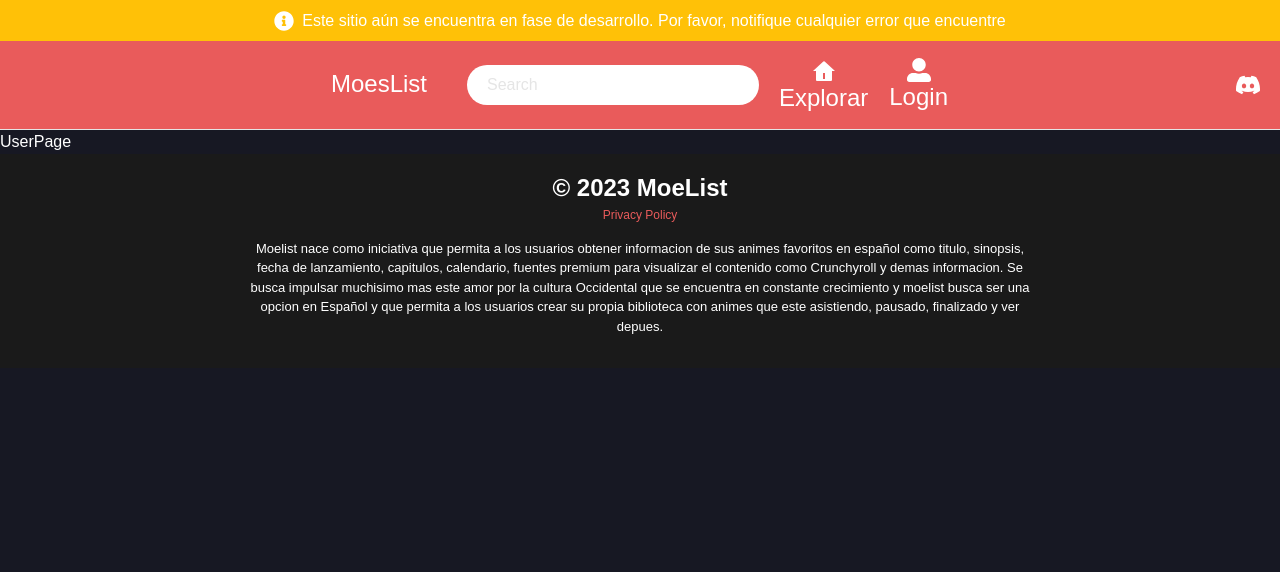
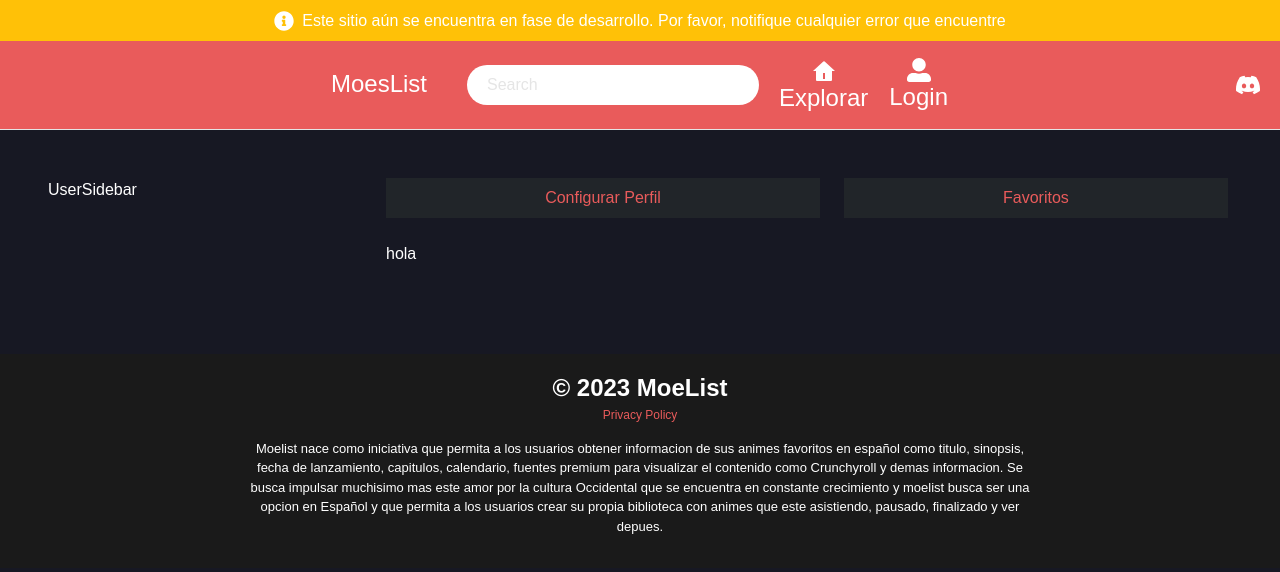
Before and after one commit to felduque/moelist, a Next.js app in the folder client/: page /user in a window 1280 px wide. Shown: the top 572 px of the page. Built offline with nearby package versions, Linux system fonts and the light colour scheme.

Commit message:
mas migraciones

```diff
--- a/client/src/Components/Navbar/Navbar.tsx
+++ b/client/src/Components/Navbar/Navbar.tsx
@@ -7,10 +7,12 @@ import Link from "next/link";
 import { LoginRegisterModal } from "../LoginRegisterModal/LoginRegisterModal";
 import { MobileMenu } from "../MobileMenu/MobileMenu";
 import { Search } from "../Search/Search";
-
 import { UserNav } from "./UserNav/UserNav";
+import { useAppContext } from "@/utils/state";
 
 export const Navbar = () => {
+  const { user } = useAppContext();
+
   return (
     <header>
       <div className="bg-warning py-2 d-flex px-3 px-lg-5 justify-content-center top-header">
@@ -48,7 +50,7 @@ export const Navbar = () => {
                   <h2 className="navbar-text-explorer">Explorar</h2>
                 </div>
               </Link>
-              <UserNav />
+              <UserNav user={user} />
             </div>
           </div>
           <div className="col-3 d-flex justify-content-end align-items-center">
--- a/client/src/Components/Search/Search.tsx
+++ b/client/src/Components/Search/Search.tsx
@@ -3,11 +3,13 @@ import { searchTitle } from "@/utils/api/search";
 import { ContentType } from "@/utils/types";
 import { ScaleLoader } from "react-spinners";
 import { SearchItem } from "./SearchItem";
+import { useRouter } from "next/router";
 
 export const Search = () => {
   const [loading, setLoading] = useState(false);
   const [search, setSearch] = useState<string>("");
   const [searchItems, setSearchItems] = useState<ContentType[]>([]);
+  const router = useRouter();
 
   //  es para que no bombardee el servidor fetch cada vez que se escriba algo en el search
   const [typingTimer, setTypingTimer] = useState<NodeJS.Timeout>();
@@ -34,9 +36,9 @@ export const Search = () => {
     );
   }, [search]);
 
-  // useEffect(() => {
-  //   setSearch("");
-  // }, []);
+  useEffect(() => {
+    setSearch("");
+  }, [router.asPath]);
 
   return (
     <div className="search-wrapper">
--- a/client/src/Components/User/UserSidebar.tsx
+++ b/client/src/Components/User/UserSidebar.tsx
@@ -1,5 +1,8 @@
-import React from "react";
+import { useAppContext } from "@/utils/state";
+import { FC } from "react";
 
 export const UserSidebar = () => {
+  const { user } = useAppContext();
+
   return <div>UserSidebar</div>;
 };
--- /dev/null
+++ b/client/src/Components/layouts/AppLayout.tsx
@@ -0,0 +1,13 @@
+import React from "react";
+import { Footer } from "../Footer/Footer";
+import { Navbar } from "../Navbar/Navbar";
+
+export const AppLayout = ({ children }: any) => {
+  return (
+    <>
+      <Navbar />
+      {children}
+      <Footer />
+    </>
+  );
+};
--- a/client/src/pages/_app.tsx
+++ b/client/src/pages/_app.tsx
@@ -10,18 +10,30 @@ import "@/styles/cardItem.css";
 import type { AppProps } from "next/app";
 import { useEffect } from "react";
 import { AppWrapper } from "@/utils/state";
-import { Navbar } from "@/components/Navbar/Navbar";
+import { ReactElement, ReactNode } from "react";
+import { NextPage } from "next";
 
-export default function App({ Component, pageProps }: AppProps) {
+import { AppLayout } from "@/components/layouts/AppLayout";
+
+export type NextPageWithLayout<P = {}, IP = P> = NextPage<P, IP> & {
+  getLayout?: (page: ReactElement) => ReactNode;
+};
+
+type AppPropsWithLayout = AppProps & {
+  Component: NextPageWithLayout;
+};
+
+export default function App({ Component, pageProps }: AppPropsWithLayout) {
   useEffect(() => {
     require("bootstrap/dist/js/bootstrap.bundle.min.js");
   }, []);
 
+  const getLayout = Component.getLayout ?? ((page) => page);
+
   return (
     <>
       <AppWrapper>
-        <Navbar />
-        <Component {...pageProps} />
+        <AppLayout>{getLayout(<Component {...pageProps} />)}</AppLayout>
       </AppWrapper>
     </>
   );
--- a/client/src/pages/_document.tsx
+++ b/client/src/pages/_document.tsx
@@ -1,4 +1,3 @@
-import { Footer } from "@/components/Footer/Footer";
 import { Html, Head, Main, NextScript } from "next/document";
 
 export default function Document() {
@@ -7,7 +6,6 @@ export default function Document() {
       <Head />
       <body>
         <Main />
-        <Footer />
         <NextScript />
       </body>
     </Html>
--- a/client/src/pages/user/index.tsx
+++ b/client/src/pages/user/index.tsx
@@ -1,14 +1,21 @@
-import { UserSidebar } from "@/components/User/UserSidebar";
-import React, { useContext } from "react";
-// import { NavLink } from "react-router-dom";
-// import { Outlet } from "react-router-dom";
-import { AuthContext } from "../../utils/context/AuthContext";
+import React, { ReactElement } from "react";
+
 import { useAppContext } from "@/utils/state";
+import { NextPageWithLayout } from "../_app";
+import Layout from "./layout";
 
-const UserPage = () => {
+const UserPage: NextPageWithLayout = () => {
   const { user } = useAppContext();
 
   return <div>UserPage</div>;
 };
 
+UserPage.getLayout = function getLayout(page: ReactElement) {
+  return (
+    <Layout>
+      <p>hola</p>
+    </Layout>
+  );
+};
+
 export default UserPage;
--- /dev/null
+++ b/client/src/pages/user/layout.tsx
@@ -0,0 +1,45 @@
+import { UserSidebar } from "@/components/User/UserSidebar";
+import { useAppContext } from "@/utils/state";
+import Link from "next/link";
+
+const layout = ({ children }: any) => {
+  const { user } = useAppContext();
+
+  return (
+    <section className="container-fluid py-5 px-3 p-sm-5 text-white ">
+      <div className="row gap">
+        <div className="col-12 col-xl-3 ">
+          <UserSidebar />
+        </div>
+        <div className="col-12 col-xl-9 px-3 pt-5 pt-xl-0 ps-xl-5">
+          <ul className="nav nav-pills nav-fill nav-user gap-3 gap-sm-4">
+            <li className="nav-item bg-dark">
+              <Link
+                href="/user/configurar"
+                className={`nav-link`}
+                aria-current="page"
+              >
+                Configurar Perfil
+              </Link>
+            </li>
+            <li className="nav-item bg-dark">
+              <Link href="/user/favoritos" className={`nav-link`}>
+                Favoritos
+              </Link>
+            </li>
+            {user?.role === "Author" && (
+              <li className="nav-item bg-dark">
+                <Link href="/user/publicar" className={`nav-link`}>
+                  publicar
+                </Link>
+              </li>
+            )}
+          </ul>
+          <div className="py-4">{children}</div>
+        </div>
+      </div>
+    </section>
+  );
+};
+
+export default layout;
--- a/client/src/styles/navbar.css
+++ b/client/src/styles/navbar.css
@@ -136,3 +136,24 @@
       align-items: center;
     }
   }
+
+  .user-dropdown {
+    display: block !important;
+    opacity: 0;
+    visibility: hidden;
+    transition: opacity 0.3s cubic-bezier(0.48, 0.01, 0.5, 0.99), visibility 0.1s linear;
+}
+
+.user-link:hover + .user-dropdown {
+    opacity: 1;
+    visibility: visible;
+}
+
+.user-dropdown:hover {
+    opacity: 1;
+    visibility: visible;
+}
+
+.user-dropdown .dropdown-item:hover {
+    background-color: var(--primary-color);
+}
```
Also changed, not shown: client/src/pages/user/[action]/index.tsx (added).
